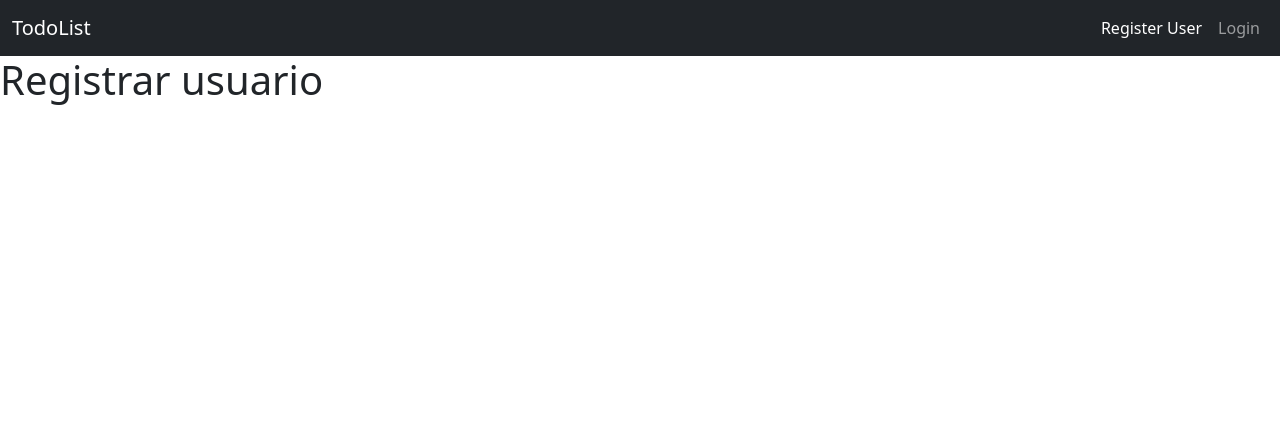
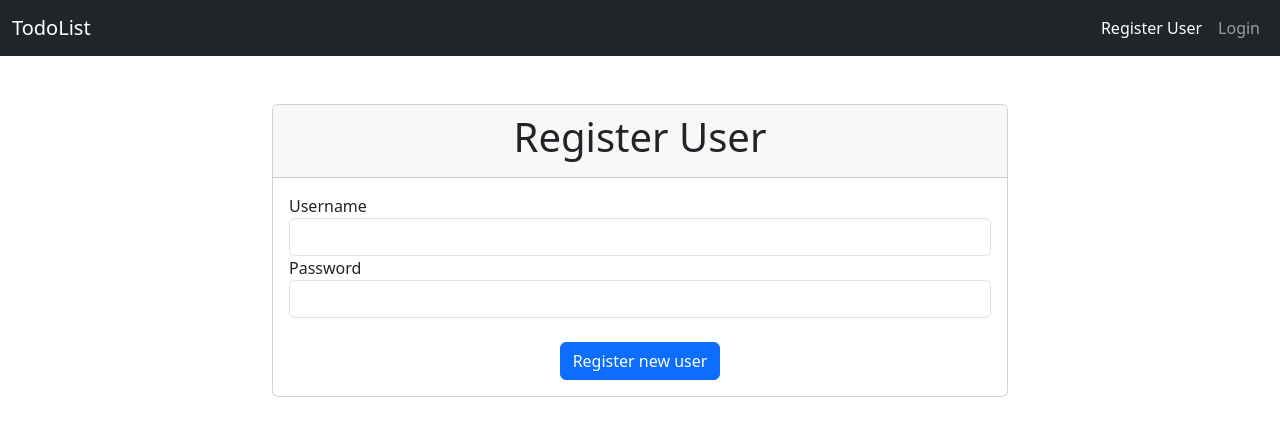
Before and after one commit to Rulerdeath/Intro-Flask, a Flask app: page /auth/register in a window 1280 px wide. Shown: the top 436 px of the page. Run offline with Flask 3, Linux system fonts and the light colour scheme.

Commit message:
Created a basic login / register form with a button on login.html and register.html

```diff
--- a/todo-list/todor/templates/auth/register.html
+++ b/todo-list/todor/templates/auth/register.html
@@ -1,10 +1,34 @@
 {% extends 'base.html' %}
-
-{% block title %}Inicio{% endblock %}
 
 
 
 {% block content %}
-<h1>Registrar usuario</h1>
+<div class="container mt-5">
+    <div class="row justify-content-center">
+        <div class="col-sm-8">
+            <div class="card">
+                <div class="card-header">
+                    <h1 class="text-center">{% block title %}Register User{% endblock %}</h1>
+                </div>
+                <div class="card-body">
+                    <form action="" method="post">
+                        <div class="form-group">
+                            <label for="username">Username</label>
+                            <input type="text" class="form-control" id="username" name="username" required minlength="4" maxlength="20">
+                        </div>
+                        <div class="form-group">
+                            <label for="password">Password</label>
+                            <input type="text" class="form-control" id="password" name="password" required minlength="6" maxlength="40">
+                        </div>
+                        <br>
+                        <div class="text-center">
+                            <input type="submit" class="btn btn-primary" value="Register new user">
+                        </div>
+                    </form>
+                </div>
+            </div>
+        </div>
+    </div>
+</div>
 
 {% endblock %}
```
Also changed, not shown: todo-list/todor/templates/auth/login.html (+28 -3 lines).
